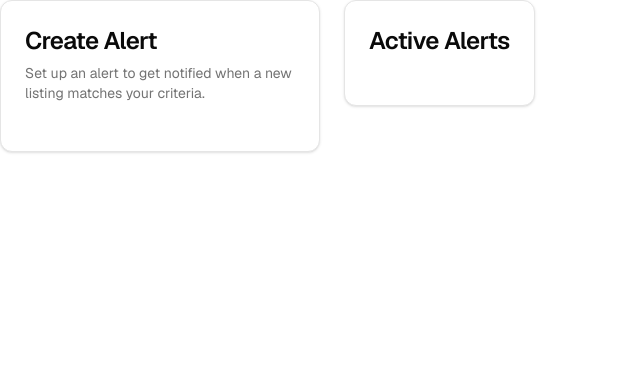
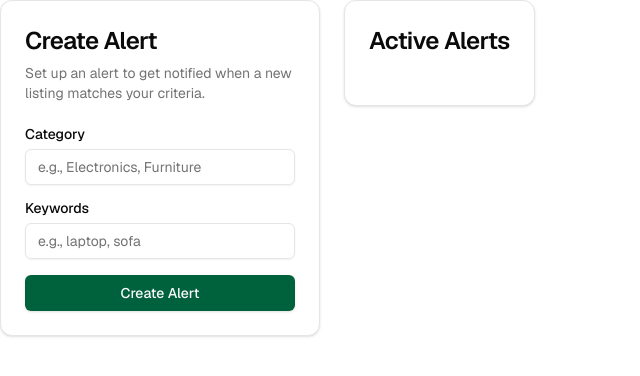
Before and after one commit to Akib306/Campus-Find, a Next.js app: page /alert in a window 1280 px wide. Shown: the top 376 px of the page, without its empty margins (0-640 px from the left). Built offline with nearby package versions, Linux system fonts and the light colour scheme; no server answers.

Commit message:
feat: add labels and input boxes for creating alert

```diff
--- a/components/create-alert-form.tsx
+++ b/components/create-alert-form.tsx
@@ -12,11 +12,44 @@ import {
 } from "@/components/ui/card";
 import { Input } from "@/components/ui/input";
 import { Label } from "@/components/ui/label";
-import Link from "next/link";
-import { useRouter } from "next/navigation";
 import { useState } from "react";
+import { Istok_Web } from "next/font/google";
+import { is } from "date-fns/locale";
 
 export function CreateAlertForm() {
+    const [category, setCategory] = useState("");
+    const [keyword, setKeyword] = useState("");
+    const [location, setLocation] = useState("");
+    const [isLoading, setIsLoading] = useState(false);
+
+    const handleCreation = async (e: React.FormEvent) => {
+        e.preventDefault();
+        const supabase = createClient();
+        setIsLoading(true);
+        try {
+            const { data: { user } } = await supabase.auth.getUser();
+            if (!user)
+                throw new Error("User not authenticated");
+
+            const { error } = await supabase.from('user_alerts').insert([{
+                user_id: user.id,
+                category,
+                keyword,
+                location,
+            }]);
+            if (error)
+                throw error;
+
+            setCategory("");
+            setKeyword("");
+            setLocation("");
+        } catch (error: unknown) {
+            console.error("Error creating alert:", error);
+        } finally {
+            setIsLoading(false);
+        }
+    }
+
   return (
     <div className={cn("flex flex-row gap-6")}>
       <Card>
@@ -27,7 +60,31 @@ export function CreateAlertForm() {
           </CardDescription>
         </CardHeader>
         <CardContent>
-
+            <form onSubmit={handleCreation}>
+                <div className="flex flex-col gap-4">
+                    <div className="grid gap-2">
+                        <Label htmlFor="category">Category</Label>
+                        <Input
+                            id="category"
+                            placeholder="e.g., Electronics, Furniture"
+                            value={category}
+                            onChange={(e) => setCategory(e.target.value)}
+                        />
+                    </div>
+                    <div className="grid gap-2">
+                        <Label htmlFor="keywords">Keywords</Label>
+                        <Input
+                            id="keywords"
+                            placeholder="e.g., laptop, sofa"
+                            value={keyword}
+                            onChange={(e) => setKeyword(e.target.value)}
+                        />
+                    </div>
+                    <Button type="submit" disabled={isLoading}>
+                        {isLoading ? "Creating..." : "Create Alert"}
+                    </Button>
+                </div>
+            </form>
         </CardContent>
       </Card>
     </div>
```
